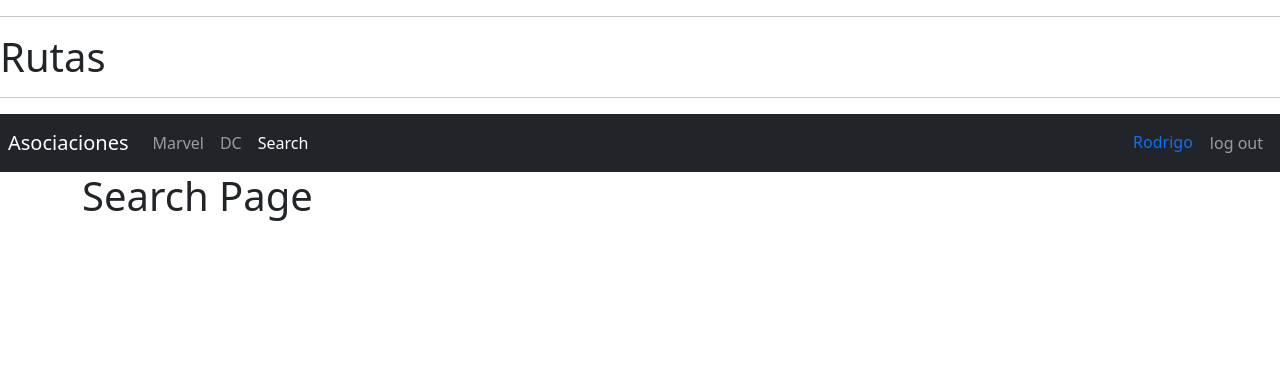
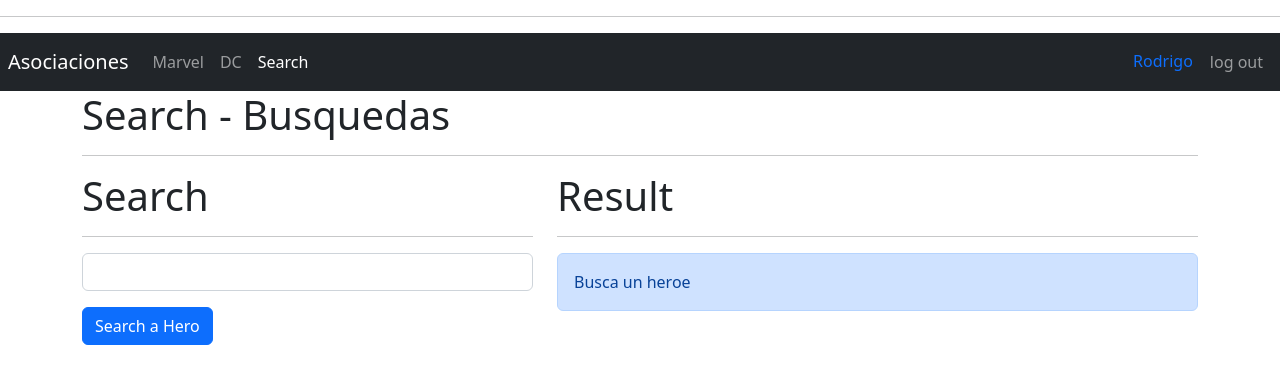
Before and after one commit to rodrigoDev0n/Heroes-app, a React (Vite) app: page /search in a window 1280 px wide. Shown: the top 384 px of the page. Built offline with nearby package versions, Linux system fonts and the light colour scheme.

Commit message:
añadiendo ultimos cambios

```diff
--- a/package.json
+++ b/package.json
@@ -9,6 +9,7 @@
     "preview": "vite preview"
   },
   "dependencies": {
+    "query-string": "^8.1.0",
     "react": "^18.2.0",
     "react-dom": "^18.2.0",
     "react-router-dom": "6"
--- a/src/heroes/pages/Search.jsx
+++ b/src/heroes/pages/Search.jsx
@@ -1,8 +1,69 @@
+import queryString from 'query-string'
+import { useLocation, useNavigate } from 'react-router-dom'
+import { useForm } from '../../hooks/useForm'
+import {HeroeCard} from '../components/index'
+import { getHeroByName } from '../helpers/getHeroByname'
 
 export const Search = () => {
+
+  const {searchText, onInputChange, onResetForm} = useForm({
+    'searchText': '',
+  })
+
+
+  const navigate = useNavigate()
+  const location = useLocation()
+
+  const {q = ''} = queryString.parse(location.search)
+  const heroe = getHeroByName(q)
+
+  const handleSubmit = (event) => {
+    event.preventDefault()
+    if (searchText.trim().length <= 1) return
+    navigate(`?q=${searchText.toLowerCase().trim()}`)
+    onResetForm()
+  }
+
   return (
     <>
-        <h1>Search Page</h1>
+        <h1>Search - Busquedas</h1>
+        <hr/>
+        <div className="row">
+           <div className="col-5">
+             <h1>Search</h1>
+             <hr/>
+             <form onSubmit={handleSubmit}>
+               <input
+                  type="text"
+                  name="searchText"
+                  value={searchText}
+                  onChange={onInputChange}
+                  autoComplete="of"
+                  className="form-control"
+                />
+               <button type="" className="btn btn-primary mt-3">Search a Hero</button>
+             </form>
+           </div>
+           <div className="col-7">
+             <h1>Result</h1>
+             <hr/>
+             {
+               q === ''
+               ? <div className='alert alert-primary animate__animated animate__bounce'>
+                  Busca un heroe
+                </div>
+               : (heroe.length === 0)
+               && <div className='alert alert-danger animate__animated animate__bounce'>
+                  No hay heroes con el nombre <b>{q}</b>
+                 </div>
+             }
+             {
+                heroe.map(e => (
+                 <HeroeCard key={e.id} heroe={e} />
+                ))
+             }
+           </div>
+        </div>
     </>
   )
 }
--- /dev/null
+++ b/src/hooks/useForm.js
@@ -0,0 +1,33 @@
+import { useState } from "react"
+
+export const useForm = (initialForm={}) => {
+    /* username: '',
+    email: '',
+    password: '' */
+
+    const [formState, setformState] = useState(initialForm)
+
+    const onInputChange = ({target}) => {
+        const {name, value} = target
+        setformState(
+            {
+                ...formState,
+                [ name ]: value
+            }
+        )
+    }
+
+    // Crear una función que resetee todo el formulario
+
+    const onResetForm = () => {
+        setformState(initialForm)
+    }
+
+
+    return {
+        ...formState,
+        onInputChange,
+        onResetForm,
+    }
+
+}
--- a/src/router/AppRouter.jsx
+++ b/src/router/AppRouter.jsx
@@ -1,17 +1,11 @@
 import { Navigate, Route, Routes } from "react-router-dom"
-
 import { Login } from "../auth/auth"
 import { DC, Marvel, AppBar } from '../heroes/heroes'
 import { HeroesRoutes } from "../heroes/routes/HeroesRoutes"
 
-const hoole = "Hola"
-
 export const AppRouter = () => {
     return (
         <>
-            <h1>Rutas</h1>
-            <hr/>
-
             <Routes>
                 <Route path="/login" element={ <Login /> } />
                 <Route path="/*" element={ <HeroesRoutes /> } />
```
Also changed, not shown: src/index.css (line endings or trailing spaces), 2 other files (tests, documents, lock files or other folders).
